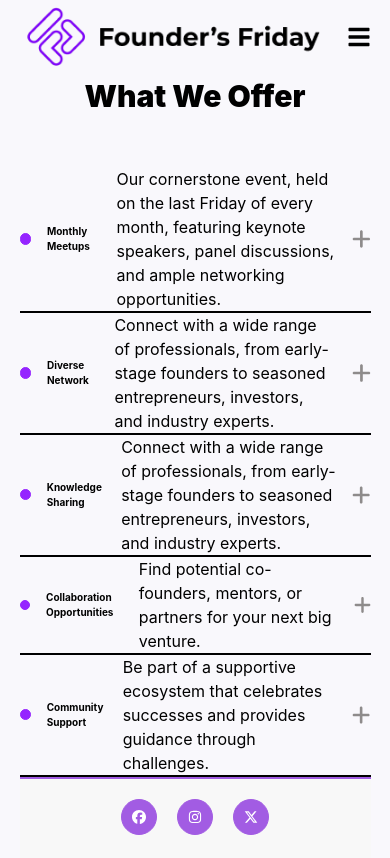
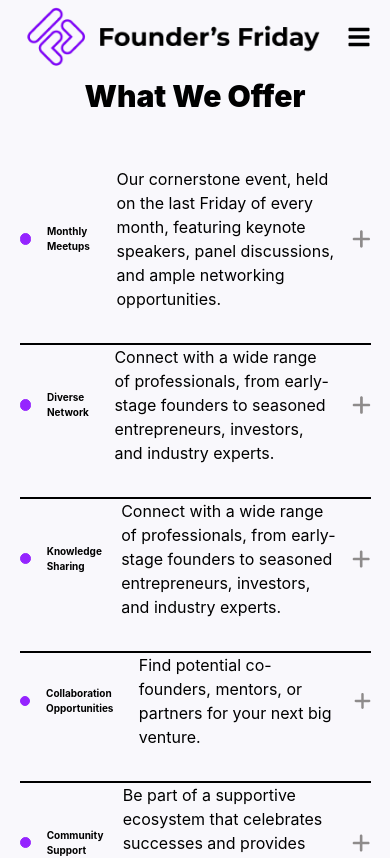
Before and after one commit to bello682/belsoft-system-onboarding-frontend-task, a React (Create React App) app: page /what-we-offer in a window 390 px wide. Shown: the top 858 px of the page. Built offline with nearby package versions, Linux system fonts and the light colour scheme.

Commit message:
updated task

```diff
--- a/src/CSS/WhatWeOffer.css
+++ b/src/CSS/WhatWeOffer.css
@@ -56,7 +56,7 @@
 		justify-content: space-between;
 		align-items: center;
 		margin-bottom: 0rem;
-		padding: 0rem;
+		padding: 0rem 0 2rem 0;
 		gap: 1rem;
 	}
 
--- a/src/CSS/herosection.css
+++ b/src/CSS/herosection.css
@@ -152,7 +152,7 @@
 	.hero_container {
 		width: 100%;
 		height: 100vh;
-		margin-bottom: 2rem;
+		margin-bottom: 4rem;
 	}
 
 	.hero_details--2 {
```
